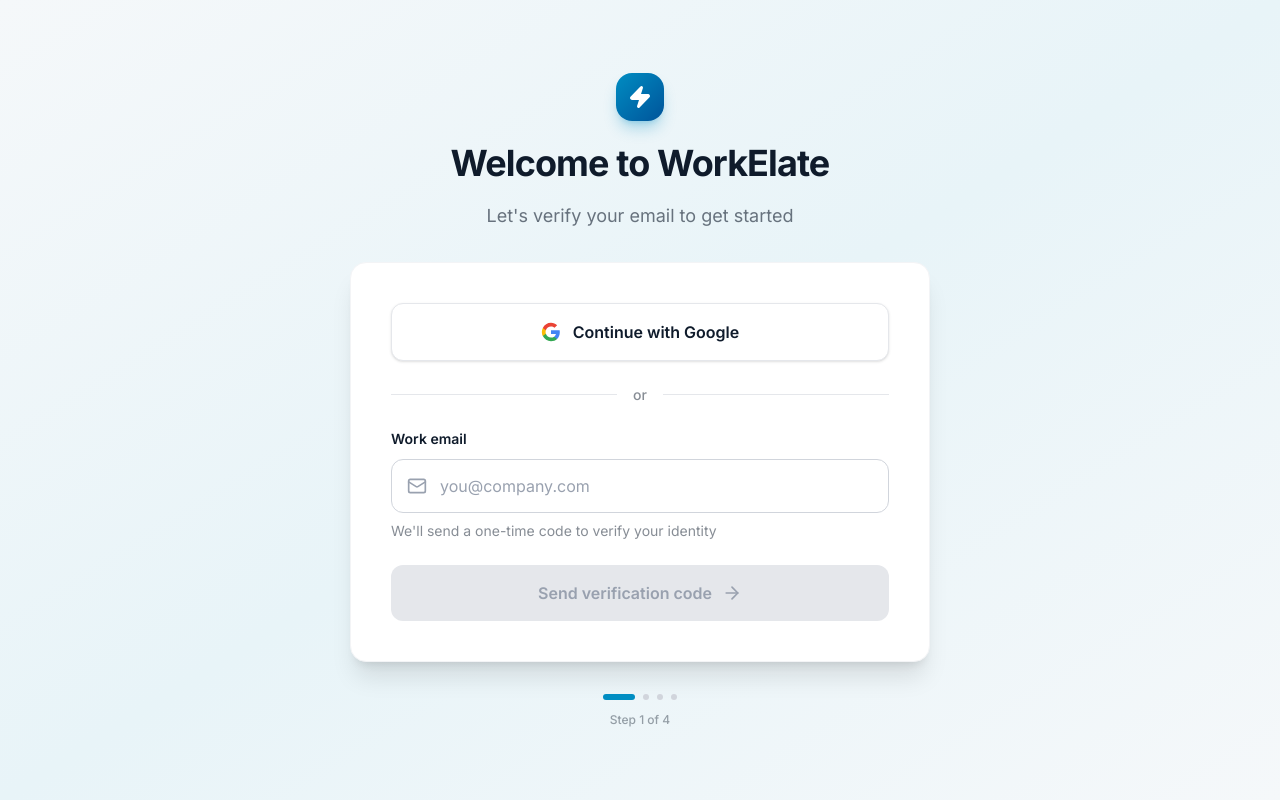
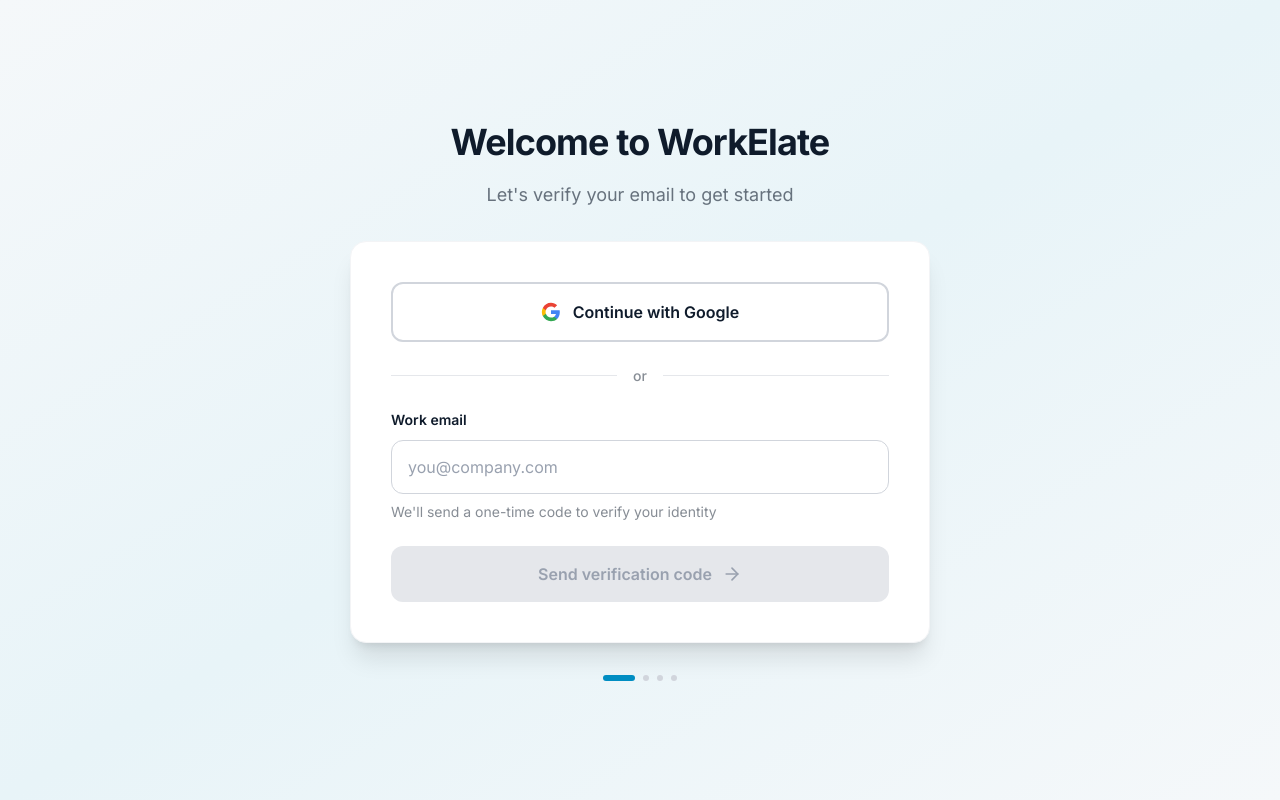
Before and after one commit to tauhidst07/ui-task, a React (Vite) app: page / in a window 1280 px wide. Built offline with nearby package versions, Linux system fonts and the light colour scheme.

Commit message:
Revert "fix first page"

```diff
--- a/src/Temp.jsx
+++ /dev/null
@@ -1,17 +0,0 @@
-import React from 'react'
-
-const Temp = () => {
-    return (
-        <div>
-            <p className="text-center text-xs text-[#0F1B2B]/50 mt-6">
-                Already have an account?{' '}
-                <span className="text-[#008DC2] hover:text-[#00549A] font-semibold cursor-pointer transition-colors duration-200">
-                    Sign in
-                </span>
-            </p>
-        </div>
-
-  )
-}
-
-export default Temp
--- a/src/components/OnboardingFlow.jsx
+++ b/src/components/OnboardingFlow.jsx
@@ -109,9 +109,6 @@
       <div className="w-full max-w-[580px]">
         {/* Main Heading */}
         <div className="text-center mb-8 w-full">
-          <div className="inline-flex items-center justify-center w-12 h-12 rounded-2xl bg-linear-to-br from-[#008DC2] to-[#00549A] shadow-lg shadow-[#008DC2]/30 mb-5">
-            <Zap className="w-6 h-6 text-white" fill="white" />
-          </div>
           <h1 className="text-4xl  font-bold text-[#0F1B2B] leading-tight tracking-tight mb-4">
             {currentStep === 1 && 'Welcome to WorkElate'}
             {currentStep === 2 && 'Set up your workspace'}
@@ -192,9 +189,6 @@
             />
           ))}
         </div>
-        <p className="text-center text-xs font-medium text-[#0F1B2B]/40 mt-3">
-          Step {currentStep} of 4
-        </p>
       </div>
     </div>
   );
--- a/src/components/steps/Step1.jsx
+++ b/src/components/steps/Step1.jsx
@@ -1,4 +1,4 @@
-import { ArrowRight, Mail } from 'lucide-react';
+import { ArrowRight } from 'lucide-react';
 import React from 'react'
 import OTPInput from '../OtpInput.jsx';
 
@@ -10,7 +10,7 @@
                     <button
                         type="button"
                         onClick={onGoogleSignup}
-                        className="w-full px-6 py-4 bg-white border border-gray-200 shadow-sm hover:border-gray-300 hover:bg-gray-50 hover:shadow-md text-[#0F1B2B] font-semibold rounded-xl transition-all flex items-center justify-center gap-3 text-base"
+                        className="w-full px-6 py-4 bg-white border-2 border-gray-300 hover:border-gray-400 hover:bg-gray-50 text-[#0F1B2B] font-semibold rounded-xl transition-all flex items-center justify-center gap-3 text-base"
                     >
                         <svg className="w-5 h-5" viewBox="0 0 24 24">
                             <path fill="#4285F4" d="M22.56 12.25c0-.78-.07-1.53-.2-2.25H12v4.26h5.92c-.26 1.37-1.04 2.53-2.21 3.31v2.77h3.57c2.08-1.92 3.28-4.74 3.28-8.09z" />
@@ -34,8 +34,6 @@
                         <label className="block text-sm font-semibold text-[#0F1B2B] mb-2.5">
                             Work email
                         </label>
-                        <div className="relative">
-                            <Mail className="absolute left-4 top-1/2 -translate-y-1/2 w-5 h-5 text-gray-400 pointer-events-none" />
                         <input
                             type="email"
                             {...register('email', {
@@ -46,9 +44,8 @@
                                 }
                             })}
                             placeholder="you@company.com"
-                                className="w-full pl-12 pr-4 py-3.5 rounded-xl border border-gray-300 focus:border-[#008DC2] focus:ring-4 focus:ring-[#008DC2]/10 outline-none transition-all text-base placeholder:text-gray-400"
+                            className="w-full px-4 py-3.5 rounded-xl border border-gray-300 focus:border-[#008DC2] focus:ring-4 focus:ring-[#008DC2]/10 outline-none transition-all text-base placeholder:text-gray-400"
                         />
-                        </div>
                         {errors.email && (
                             <p className="mt-2 text-sm text-red-600">{errors.email.message}</p>
                         )}
```
Lines whose indentation alone changed are shown as unchanged.
